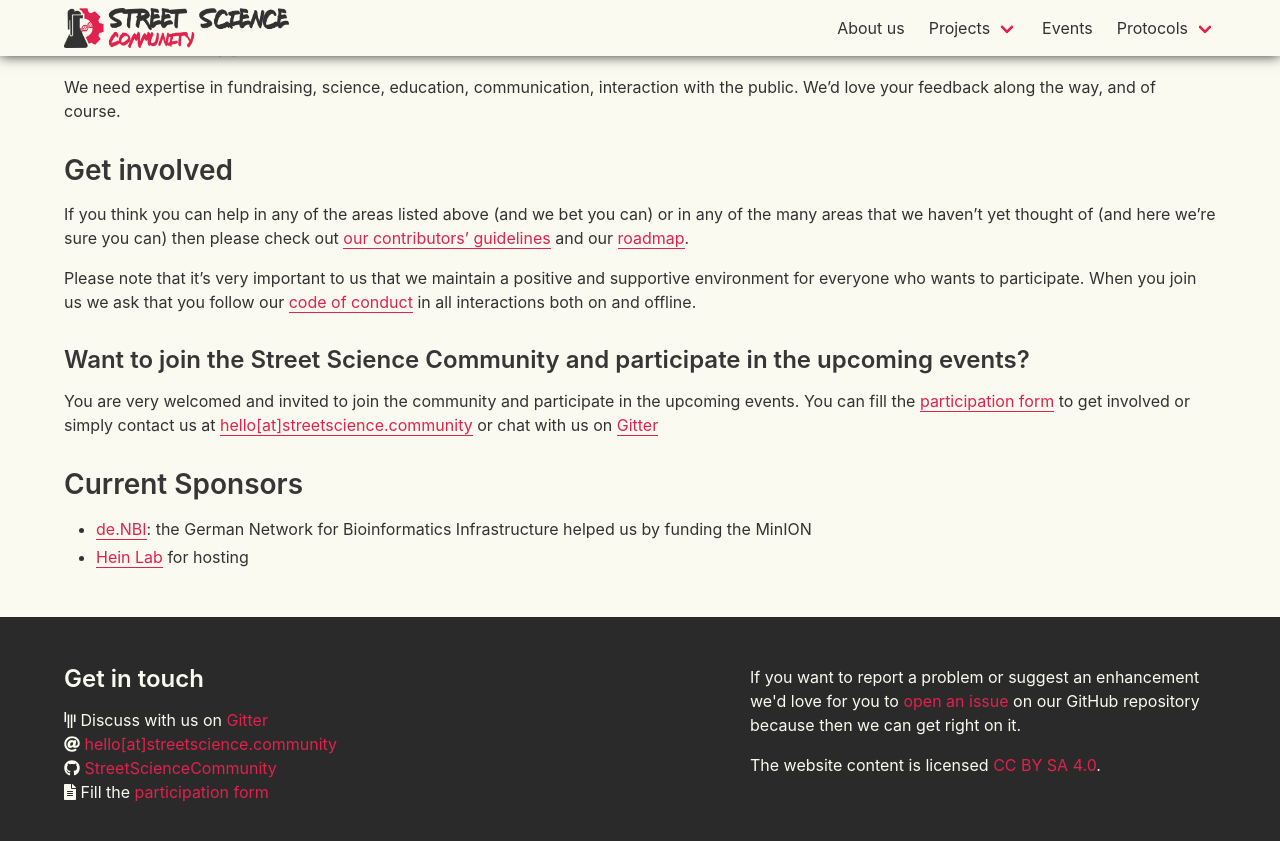
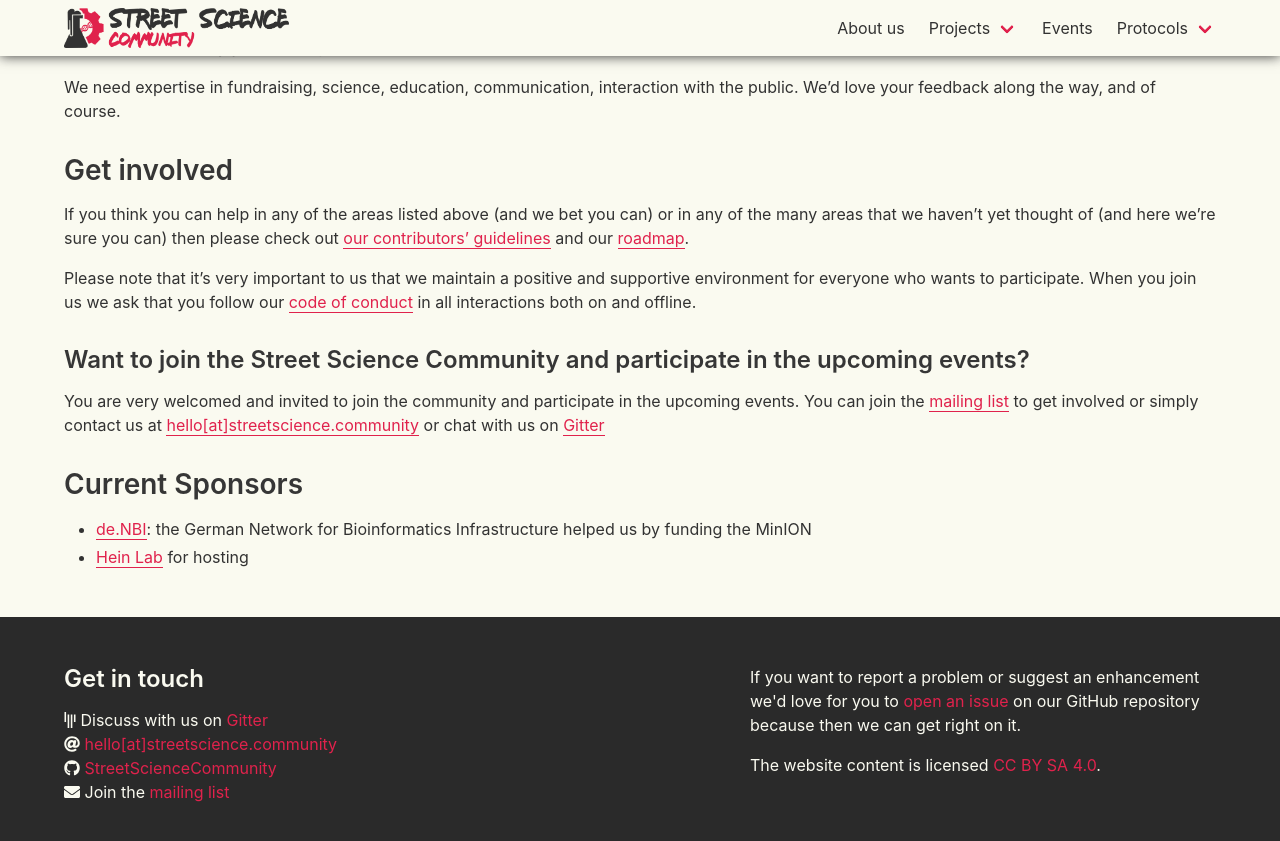
Before and after one commit to StreetScienceCommunity/StreetScienceCommunity.github.io, a Jekyll site: the page built from about.md, in a window 1280 px wide and 900 px high, scrolled down 2932 px. Shown: the top 841 px of the window. Built offline with Jekyll 4.4.1, drawn with Linux system fonts in a browser that asks for light colours; nearby versions of some CDN libraries.

Commit message:
Add link to google group

```diff
--- a/_config.yml
+++ b/_config.yml
@@ -9,6 +9,7 @@
 # See: https://help.github.com/articles/repository-metadata-on-github-pages/
 repository: StreetScienceCommunity/StreetScienceCommunity.github.io
 participation_form: https://docs.google.com/forms/d/e/1FAIpQLScNgEDWoftccrUHXhsAOgLCFiG1FAQzQxsSW44uDTrEKwZ7_A/viewform
+google_group: https://groups.google.com/forum/#!forum/streetsciencecommunity
 
 collections:
   events:
--- a/_includes/default-footer.html
+++ b/_includes/default-footer.html
@@ -18,9 +18,9 @@
             {{ site.github.owner_name }}
           </a>
           <br />
-          <i class="fas fa-file-alt"></i>
-          Fill the
-          <a href="{{ site.participation_form }}">participation form</a>
+          <i class="fas fa-envelope"></i>
+          Join the
+          <a href="{{ site.participation_form }}">mailing list</a>
         </p>
       </div>
       <div class="column is-5">
--- a/about.md
+++ b/about.md
@@ -92,7 +92,7 @@
 
 ### Want to join the Street Science Community and participate in the upcoming events?
 
-You are very welcomed and invited to join the community and participate in the upcoming events. You can fill the [participation form]({{ site.participation_form }})
+You are very welcomed and invited to join the community and participate in the upcoming events. You can join the [mailing list]({{ site.google_group }})
 to get involved or simply contact us at [{{ site.email|replace:'@','[at]' }}](mailto:{{ site.email }}) or chat with us on [Gitter](https://gitter.im/{{ site.gitter }})
 
 ## Current Sponsors
```
